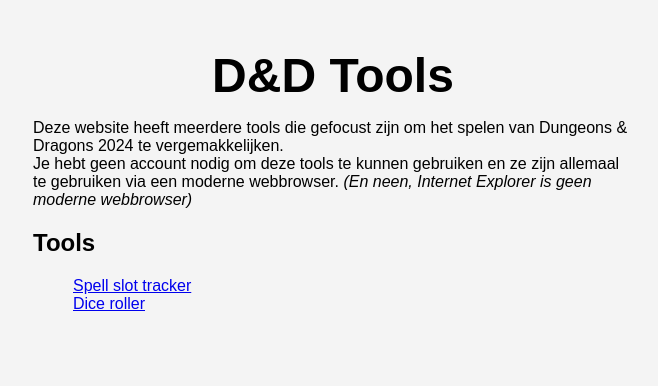
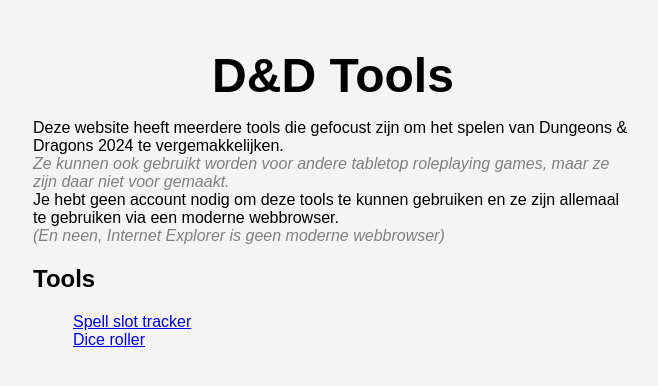
Before and after one commit to Rafaelorr/dnd_tools_website, a Flask app: page / in a window 1280 px wide. Shown: the top 386 px of the page, without its empty margins (307-965 px from the left). Run offline with Flask 3, Linux system fonts and the light colour scheme.

Commit message:
voeg extra uitleg toe aan de home pagina

```diff
--- a/static/home.css
+++ b/static/home.css
@@ -16,3 +16,8 @@
 p {
     margin-top: 1rem;
 }
+
+i {
+    size: 50%;
+    color: #808080
+}
--- a/templates/home.html
+++ b/templates/home.html
@@ -14,12 +14,14 @@
     <article>
         <p>
             Deze website heeft meerdere tools die gefocust zijn om het spelen van Dungeons & Dragons 2024 te vergemakkelijken. <br>
-            Je hebt geen account nodig om deze tools te kunnen gebruiken en ze zijn allemaal te gebruiken via een moderne webbrowser. <i>(En neen, Internet Explorer is geen moderne webbrowser)</i>
+            <i>Ze kunnen ook gebruikt worden voor andere tabletop roleplaying games, maar ze zijn daar niet voor gemaakt.</i> <br>
+            Je hebt geen account nodig om deze tools te kunnen gebruiken en ze zijn allemaal te gebruiken via een moderne webbrowser. <br>
+            <i>(En neen, Internet Explorer is geen moderne webbrowser)</i>
         </p>
 
         <h1>Tools</h1>
         <ul>
-            <il><a href="{{url_for('spell_slot_tracker')}}">Spell slot tracker</a></il> <br>
+            <il><a href="{{url_for('spell_slot_tracker')}}"> Spell slot tracker</a></il> <br>
             <il><a href="{{url_for('dice_roller')}}"> Dice roller</a></il>
         </ul>
    </article>
```
